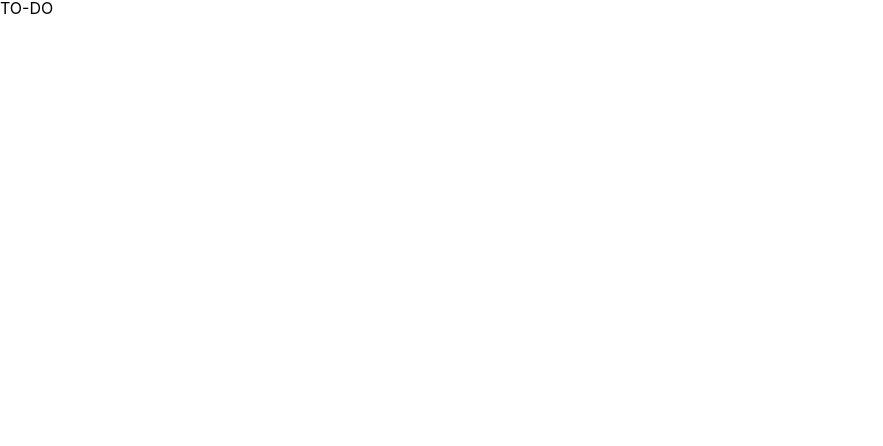
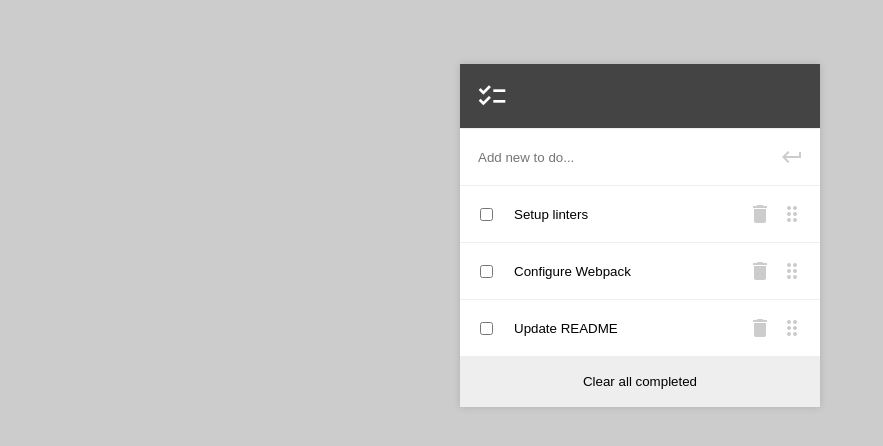
Before and after one commit to brenoxav/to-do, a website built with webpack: page src/index.html in a window 1280 px wide. Shown: the whole page, without its empty margins (0-883 px from the left). Built offline with nearby package versions, Linux system fonts and the light colour scheme.

Commit message:
Create list layout, add items dinamically, basic style

```diff
--- a/package.json
+++ b/package.json
@@ -6,7 +6,7 @@
   "scripts": {
     "test": "echo \"Error: no test specified\" && exit 1",
     "watch": "webpack --watch",
-    "start": "webpack serve --open",
+    "start": "webpack serve --open --mode development",
     "build": "webpack"
   },
   "repository": {
--- a/src/index.html
+++ b/src/index.html
@@ -1,12 +1,30 @@
 <!DOCTYPE html>
 <html lang="en">
+
 <head>
   <meta charset="UTF-8">
   <meta http-equiv="X-UA-Compatible" content="IE=edge">
   <meta name="viewport" content="width=device-width, initial-scale=1.0">
-  <title>Webpack Boilerplate</title>
+  <title>TO DO</title>
+  <link href="https://fonts.googleapis.com/icon?family=Material+Icons" rel="stylesheet">
 </head>
+
 <body>
-    <div class="container"></div>
+  <div class="container">
+    <div class="item header">
+      <span class="material-icons list-icon">checklist</span>
+    </div>
+    <div class="item">
+      <input class="new-todo-input" type="text" placeholder="Add new to do...">
+      <span class="material-icons btn-icon">keyboard_return</span>
+    </div>
+    <ul class="todo-list">
+
+    </ul>
+    <div class="btn-item item">
+      <button class="btn-clear-todos" type="button">Clear all completed</button>
+    </div>
+  </div>
 </body>
+
 </html>
--- a/src/index.js
+++ b/src/index.js
@@ -1,7 +1,38 @@
 import './style.css';
 
-const container = document.querySelector('.container');
-const header = document.createElement('h1');
-header.textContent = 'TO-DO';
+const list = document.querySelector('.todo-list');
 
-container.appendChild(header);
+const myList = [
+  {
+    description: 'Setup linters',
+    completed: false,
+    index: 1,
+  },
+  {
+    description: 'Configure Webpack',
+    completed: false,
+    index: 2,
+  },
+  {
+    description: 'Update README',
+    completed: false,
+    index: 3,
+  },
+];
+
+function renderList() {
+  myList.forEach((todo) => {
+    const todoItem = `
+    <li class="todo-item item" data-index="${todo.index}">
+      <input class="todo-checkbox" type="checkbox" value="${todo.index}">
+      <input class="todo-text" type="text" value="${todo.description}">
+      <span class="material-icons btn-icon btn-delete">delete</span>
+      <span class="material-icons btn-icon">drag_indicator</span>
+    </li>
+    `;
+
+    list.innerHTML += todoItem;
+  });
+}
+
+window.addEventListener('load', renderList);
--- a/src/style.css
+++ b/src/style.css
@@ -2,50 +2,214 @@
 * {
   box-sizing: border-box;
 }
-html, body, div, span, applet, object, iframe,
-h1, h2, h3, h4, h5, h6, p, blockquote, pre,
-a, abbr, acronym, address, big, cite, code,
-del, dfn, em, img, ins, kbd, q, s, samp,
-small, strike, strong, sub, sup, tt, var,
-b, u, i, center,
-dl, dt, dd, ol, ul, li,
-fieldset, form, label, legend,
-table, caption, tbody, tfoot, thead, tr, th, td,
-article, aside, canvas, details, embed,
-figure, figcaption, footer, header, hgroup,
-menu, nav, output, ruby, section, summary,
-time, mark, audio, video {
+
+html,
+body,
+div,
+span,
+applet,
+object,
+iframe,
+h1,
+h2,
+h3,
+h4,
+h5,
+h6,
+p,
+blockquote,
+pre,
+a,
+abbr,
+acronym,
+address,
+big,
+cite,
+code,
+del,
+dfn,
+em,
+img,
+ins,
+kbd,
+q,
+s,
+samp,
+small,
+strike,
+strong,
+sub,
+sup,
+tt,
+var,
+b,
+u,
+i,
+center,
+dl,
+dt,
+dd,
+ol,
+ul,
+li,
+fieldset,
+form,
+label,
+legend,
+table,
+caption,
+tbody,
+tfoot,
+thead,
+tr,
+th,
+td,
+article,
+aside,
+canvas,
+details,
+embed,
+figure,
+figcaption,
+footer,
+header,
+hgroup,
+menu,
+nav,
+output,
+ruby,
+section,
+summary,
+time,
+mark,
+audio,
+video {
   margin: 0;
   padding: 0;
   border: 0;
   font-size: 100%;
-  font: inherit;
   vertical-align: baseline;
 }
-article, aside, details, figcaption, figure,
-footer, header, hgroup, menu, nav, section {
+
+article,
+aside,
+details,
+figcaption,
+figure,
+footer,
+header,
+hgroup,
+menu,
+nav,
+section {
   display: block;
 }
+
 body {
   line-height: 1;
-  font-family: -apple-system, BlinkMacSystemFont,
-  “Segoe UI”, “Roboto”, “Oxygen”,
-  “Ubuntu”, “Cantarell”, “Fira Sans”,
-  “Droid Sans”, “Helvetica Neue”, sans-serif;
+  font-family:
+    -apple-system,
+    BlinkMacSystemFont,
+    “Segoe UI”,
+    “Roboto”,
+    “Oxygen”,
+    “Ubuntu”,
+    “Cantarell”,
+    “Fira Sans”,
+    “Droid Sans”,
+    “Helvetica Neue”,
+    sans-serif;
+  background-color: #ccc;
+  color: #222;
 }
-ol, ul {
+
+ol,
+ul {
   list-style: none;
 }
-blockquote, q {
+
+blockquote,
+q {
   quotes: none;
 }
-blockquote:before, blockquote:after,
-q:before, q:after {
+
+blockquote::before,
+blockquote::after,
+q::before,
+q::after {
   content: '';
   content: none;
 }
+
 table {
   border-collapse: collapse;
   border-spacing: 0;
 }
+
+input {
+  border: none;
+}
+
 /* CSS RESET END */
+
+.container {
+  width: 360px;
+  margin: 4rem auto;
+  background-color: #fff;
+  box-shadow: 0 0 8px #0002;
+}
+
+.header {
+  background-color: #444;
+}
+
+.list-icon {
+  margin-right: 1rem;
+  font-size: 2rem;
+  color: #fff;
+}
+
+.new-todo-input {
+  width: 100%;
+  margin-right: 1rem;
+}
+
+.item {
+  display: flex;
+  align-items: center;
+  padding: 1rem;
+  border-bottom: 1px solid #eee;
+}
+
+.todo-text {
+  width: 100%;
+  margin: 0 1rem;
+}
+
+.btn-icon {
+  color: #ccc;
+  cursor: pointer;
+}
+
+.btn-delete {
+  margin: auto 0.5rem;
+}
+
+.btn-delete:hover {
+  color: #f44;
+}
+
+.btn-item {
+  background-color: #eee;
+}
+
+.btn-clear-todos {
+  margin: auto;
+  border: none;
+  background-color: transparent;
+}
+
+.btn-clear-todos:hover {
+  text-decoration: underline;
+  color: #f44;
+}
```
